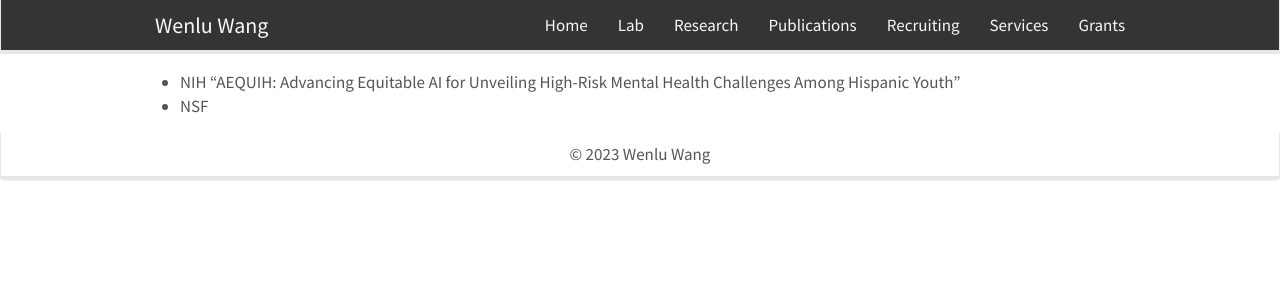
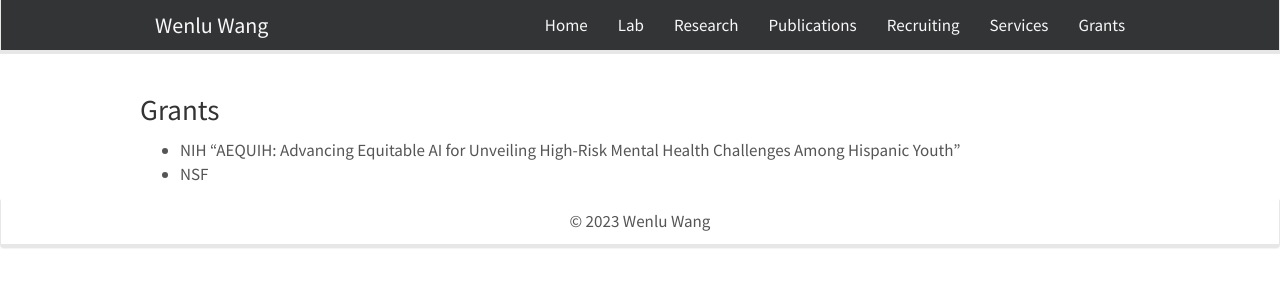
Before and after one commit to WENLU-W/WENLU-W.github.io, a Jekyll site: the page built from docs/_pages/grants.md, in a window 1280 px wide. Shown: the top 300 px of the page. Built offline with Jekyll 4.4.1, drawn with Linux system fonts in a browser that asks for light colours; nearby versions of some CDN libraries.

Commit message:
Update grants.md

```diff
--- a/docs/_pages/grants.md
+++ b/docs/_pages/grants.md
@@ -6,6 +6,7 @@ sitemap: false
 permalink: /grants/
 ---
 
+### Grants
 
 - NIH "AEQUIH: Advancing Equitable AI for Unveiling High-Risk Mental Health Challenges Among Hispanic Youth"
 - NSF
```
